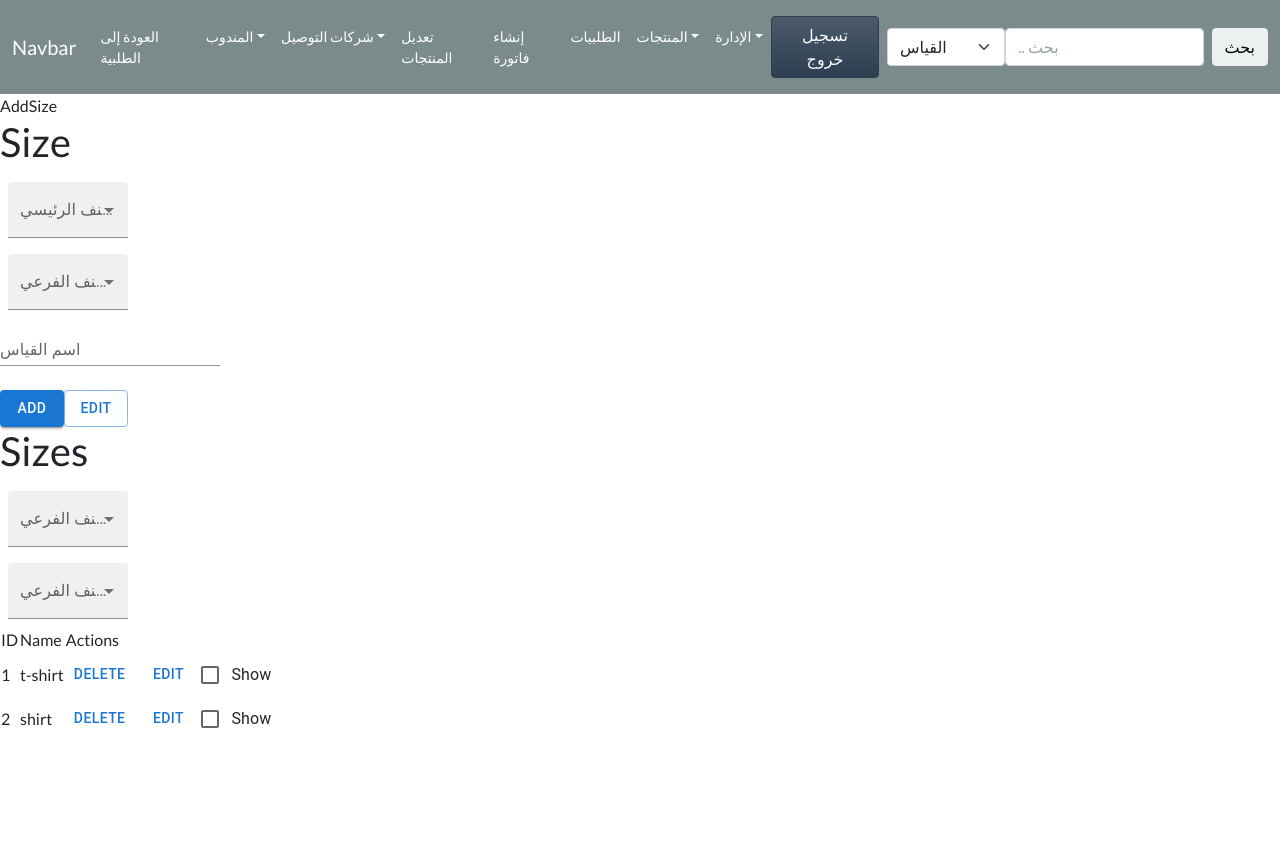
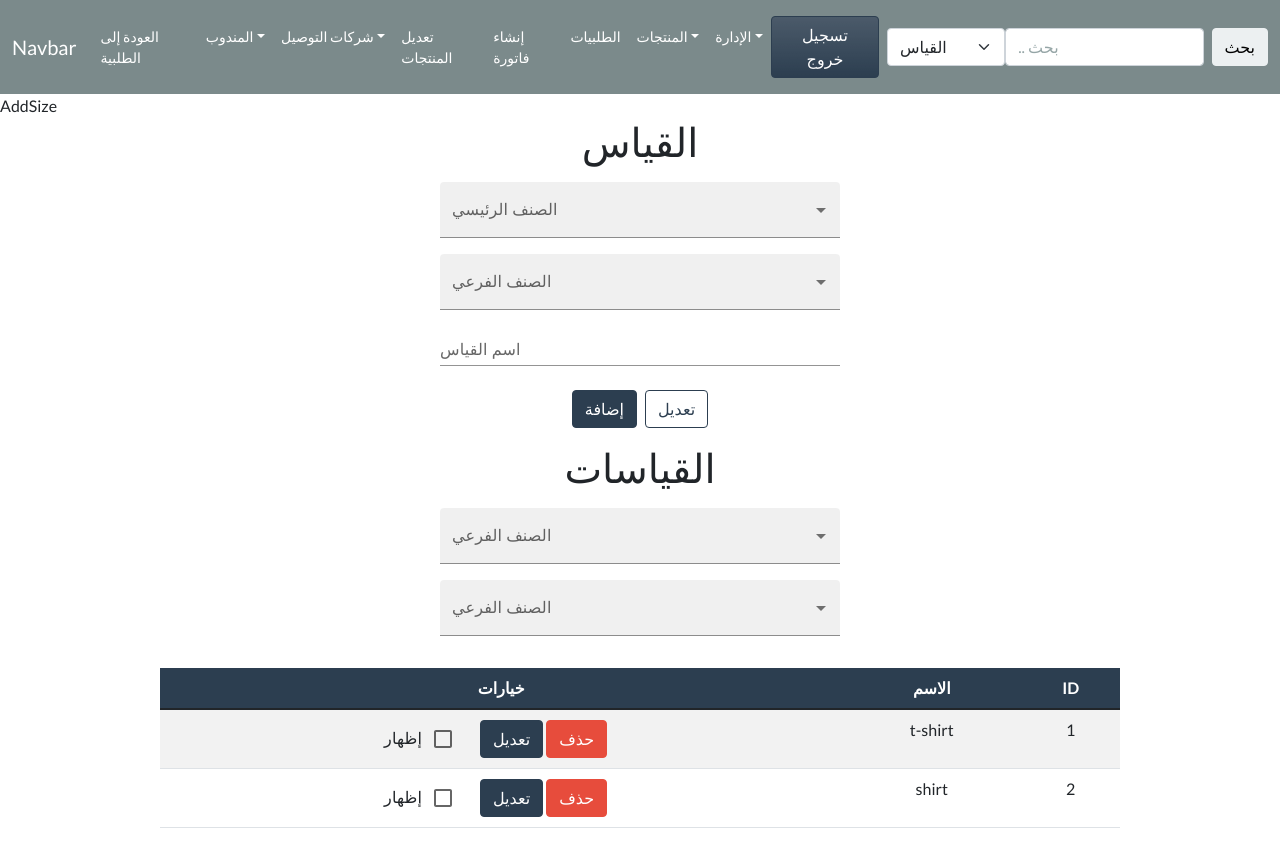
Before and after one commit to MoSaeedNahlous/SAR, a React (Vite) app in the folder sar-client/: page /management/add-size in a window 1280 px wide. Before the commit the page ends 800 px from the top, so only its background shows below. Built offline with nearby package versions, Linux system fonts and the light colour scheme.

Commit message:
Complete management forms & tables

```diff
--- a/sar-client/src/components/ui/forms/city/CityForm.jsx
+++ b/sar-client/src/components/ui/forms/city/CityForm.jsx
@@ -3,11 +3,11 @@ import React from 'react'
 
 const CityForm = () => {
   return (
-       <form>
-          <h2>CityForm</h2>
+       <form className='text-center mb-3'>
+          <h2>أضف مدينة</h2>
           <TextField label="اسم المدينة" variant="standard" />
-          <Button variant="contained" type="submit">Add</Button>
-          <Button variant="outlined" >Edit</Button>
+          <button className='btn btn-primary mx-2' type="submit">إضافة</button>
+          <button className='btn btn-outline-primary mx-2' type="button">تعديل</button>
       </form>
   )
 }
--- a/sar-client/src/components/ui/forms/deliveriesCompany/DeliveriesComapnyForm.jsx
+++ b/sar-client/src/components/ui/forms/deliveriesCompany/DeliveriesComapnyForm.jsx
@@ -3,14 +3,14 @@ import { Button, TextField } from '@mui/material';
 
 const DeliveriesComapnyForm = () => {
   return (
-    <form>
-      <h2>DeliveriesComapny</h2>
+    <form className='text-center'>
+      <h2 className='mb-3'>إضافة شركة توصيل</h2>
 
       <TextField label='اسم الشركة' variant='standard' />
-      <Button variant='contained' type='submit'>
+      <button className='btn btn-primary mx-2' type='submit'>
         Add
-      </Button>
-      <Button variant='outlined'>Edit</Button>
+      </button>
+      <button className='btn btn-outline-primary mx-2'>Edit</button>
     </form>
   );
 };
--- a/sar-client/src/components/ui/forms/deliveriesCost/DeliveryCostForm.jsx
+++ b/sar-client/src/components/ui/forms/deliveriesCost/DeliveryCostForm.jsx
@@ -5,9 +5,9 @@ import { dComs } from '../../tables/deliveriesCosts/dummy-deliveries'
 
 const DeliveryCostForm = () => {
   return (
-      <form>
-      <h2>DeliveryCost</h2>
-      <FormControl variant="filled" sx={{ m: 1, minWidth: 120 }}>
+      <form className='text-center' dir='rtl'>
+      <h2>أجرة التوصيل</h2>
+      <FormControl variant="filled" sx={{ m: 1, minWidth: 400 }}>
         <InputLabel id="demo-simple-select-filled-label">المدينة</InputLabel>
         <Select
           labelId="demo-simple-select-filled-label"
@@ -19,7 +19,7 @@ const DeliveryCostForm = () => {
         </Select>
       </FormControl>
           <br />
-          <FormControl variant="filled" sx={{ m: 1, minWidth: 120 }}>
+          <FormControl variant="filled" sx={{ m: 1, minWidth: 400 }}>
         <InputLabel id="demo-simple-select-filled-label">شركة التوصيل</InputLabel>
         <Select
           labelId="demo-simple-select-filled-label"
@@ -31,11 +31,11 @@ const DeliveryCostForm = () => {
         </Select>
           </FormControl>
           <br />
-      <TextField label="اجرة التوصيل" variant="standard" />
+      <TextField label="اجرة التوصيل" variant="standard" sx={{minWidth: '400px'}}/>
       <br />
       <br />
-          <Button variant="contained" type="submit">Add</Button>
-          <Button variant="outlined" >Edit</Button>
+          <button className="btn btn-primary mx-2" type="submit">أضف</button>
+          <button className="btn btn-outline-primary mx-2" type="button">تعديل</button>
       </form>
   )
 }
--- a/sar-client/src/components/ui/forms/size/SizeForm.jsx
+++ b/sar-client/src/components/ui/forms/size/SizeForm.jsx
@@ -4,9 +4,9 @@ import { cats } from '../categories/dummy-cats'
 
 const SizeForm = () => {
   return (
-      <form>
-      <h2>Size</h2>
-      <FormControl variant="filled" sx={{ m: 1, minWidth: 120 }}>
+      <form className='text-center' dir='rtl'>
+        <h2>القياس</h2>
+        <FormControl variant="filled" sx={{ m: 1, minWidth: 400 }}>
           <InputLabel id="demo-simple-select-filled-label">الصنف الرئيسي</InputLabel>
           <Select
             labelId="demo-simple-select-filled-label"
@@ -18,7 +18,7 @@ const SizeForm = () => {
           </Select>
         </FormControl>
         <br />
-      <FormControl variant="filled" sx={{ m: 1, minWidth: 120 }}>
+        <FormControl variant="filled" sx={{ m: 1, minWidth: 400 }}>
           <InputLabel id="demo-simple-select-filled-label">الصنف الفرعي</InputLabel>
           <Select
             labelId="demo-simple-select-filled-label"
@@ -30,11 +30,12 @@ const SizeForm = () => {
           </Select>
         </FormControl>
             <br />
-          <TextField label="اسم القياس" variant="standard" />
+            <TextField label="اسم القياس" variant="standard" sx={{minWidth: '400px'}}/>
         <br />
         <br />
-          <Button variant="contained" type="submit">Add</Button>
-          <Button variant="outlined" >Edit</Button>
+            <button className='btn btn-outline-primary mx-1' type='button'>تعديل</button>
+            <button className='btn btn-primary mx-1' type="submit">إضافة</button>
+
       </form>
   )
 }
--- a/sar-client/src/components/ui/tables/cities/Cities.jsx
+++ b/sar-client/src/components/ui/tables/cities/Cities.jsx
@@ -4,13 +4,13 @@ import { Button, Checkbox, FormControlLabel } from '@mui/material'
 const Cities = ({data}) => {
   return (
     <div>
-          <h3>Cities </h3>
-          <table>
+          <h3 className='text-center fw-bold mb-3 mt-5'>المدن</h3>
+          <table className='table table-striped w-75 mx-auto' dir='rtl'>
               <thead>
-                  <tr>
-                      <td>ID</td>
-                      <td>Name</td>
-                      <td>Actions</td>
+                  <tr className='bg-primary text-white'>
+                      <th>ID</th>
+                      <th>المدينة</th>
+                      <th className='text-center'>خيارات</th>
                   </tr>
               </thead>
               <tbody>
@@ -18,12 +18,12 @@ const Cities = ({data}) => {
                       <tr>
                           <td>{ cat.id }</td>
                           <td>{ cat.name }</td>
-                          <td><Button>delete</Button> <Button>edit</Button>
+                          <td className='d-flex justify-content-center'><button className='btn btn-danger mx-2'>حذف</button> <button className='btn btn-primary mx-2'>تعديل</button>
                               <FormControlLabel control={
                   <Checkbox
                       name="Show"
                   />
-              } label="Show" />
+              } label="إظهار" />
                           </td>
                       </tr>
                   ))}
--- a/sar-client/src/components/ui/tables/deliveriesCompanies/DeliveriesCompanies.jsx
+++ b/sar-client/src/components/ui/tables/deliveriesCompanies/DeliveriesCompanies.jsx
@@ -3,14 +3,14 @@ import { Button, Checkbox, FormControlLabel } from '@mui/material';
 
 const DeliveriesCompanies = ({ data }) => {
   return (
-    <div>
-      <h3>DeliveriesCompanies </h3>
-      <table>
+    <div className='text-center'>
+      <h3 className='my-4'>شركات التوصيل </h3>
+      <table className='table table-striped w-75 mx-auto mt-2' dir='rtl'>
         <thead>
-          <tr>
-            <td>ID</td>
-            <td>Name</td>
-            <td>Actions</td>
+          <tr className='bg-primary text-white'>
+            <th>ID</th>
+            <th>الاسم</th>
+            <th className='bg-primary text-white'>خيارات</th>
           </tr>
         </thead>
         <tbody>
@@ -18,11 +18,12 @@ const DeliveriesCompanies = ({ data }) => {
             <tr>
               <td>{cat.id}</td>
               <td>{cat.name}</td>
-              <td>
-                <Button>delete</Button> <Button>edit</Button>
+              <td className='d-flex justify-content-center'>
+              <button className='btn btn-danger mx-2'>حذف</button>
+              <button className='btn btn-primary mx-2'>تعديل</button>
                 <FormControlLabel
                   control={<Checkbox name='Show' />}
-                  label='Show'
+                  label='إظهار'
                 />
               </td>
             </tr>
--- a/sar-client/src/components/ui/tables/deliveriesCosts/DeliveriesCosts.jsx
+++ b/sar-client/src/components/ui/tables/deliveriesCosts/DeliveriesCosts.jsx
@@ -3,15 +3,15 @@ import { Button, Checkbox, FormControlLabel } from '@mui/material'
 
 const DeliveriesCosts = ({data}) => {
   return (
-      <div>
-          <h2>DeliveriesCosts</h2>
-          <table>
+      <div className='text-center'>
+          <h2 className='my-5'>أجور التوصيل</h2>
+          <table className='table table-striped w-75 mx-auto mt-2' dir='rtl'>
               <thead>
-                  <tr>
-                      <td>ID</td>
-                      <td>Name</td>
-                      <td>Cost</td>
-                      <td>Actions</td>
+                  <tr className='bg-primary text-white'>
+                      <th>ID</th>
+                      <th>الاسم</th>
+                      <th>التكلفة</th>
+                      <th className="text-center">خيارات</th>
                   </tr>
               </thead>
               <tbody>
@@ -20,12 +20,12 @@ const DeliveriesCosts = ({data}) => {
                           <td>{ cat.id }</td>
                           <td>{ cat.name }</td>
                           <td>{ cat.cost }</td>
-                          <td><Button>delete</Button> <Button>edit</Button>
+                          <td className='d-flex justify-content-center'><button className='btn btn-danger mx-2'>حذف</button> <button className='btn btn-primary mx-2'>تعديل</button>
                               <FormControlLabel control={
                   <Checkbox
                       name="Show"
                   />
-              } label="Show" />
+              } label="إظهار" />
                           </td>
                       </tr>
                   ))}
--- a/sar-client/src/components/ui/tables/sizes/Sizes.jsx
+++ b/sar-client/src/components/ui/tables/sizes/Sizes.jsx
@@ -4,9 +4,9 @@ import { cats } from '../../forms/categories/dummy-cats'
 
 const Sizes = ({data}) => {
   return (
-     <div>
-          <h2>Sizes</h2>
-          <FormControl variant="filled" sx={{ m: 1, minWidth: 120 }}>
+     <div className='text-center mt-3'>
+          <h2>القياسات</h2>
+          <FormControl variant="filled" sx={{ m: 1, minWidth: 400 }}>
             <InputLabel id="demo-simple-select-filled-label">الصنف الفرعي</InputLabel>
             <Select
               labelId="demo-simple-select-filled-label"
@@ -18,7 +18,7 @@ const Sizes = ({data}) => {
             </Select>
           </FormControl>
           <br />
-          <FormControl variant="filled" sx={{ m: 1, minWidth: 120 }}>
+          <FormControl variant="filled" sx={{ m: 1, minWidth: 400 }}>
         <InputLabel id="demo-simple-select-filled-label">الصنف الفرعي</InputLabel>
         <Select
           labelId="demo-simple-select-filled-label"
@@ -30,12 +30,12 @@ const Sizes = ({data}) => {
         </Select>
           </FormControl>
           <br />
-          <table>
-              <thead>
+          <table className='table table-striped w-75 mx-auto mt-4' dir='rtl'>
+              <thead className='bg-primary text-white'>
                   <tr>
-                      <td>ID</td>
-                      <td>Name</td>
-                      <td>Actions</td>
+                      <th>ID</th>
+                      <th>الاسم</th>
+                      <th>خيارات</th>
                   </tr>
               </thead>
               <tbody>
@@ -43,12 +43,12 @@ const Sizes = ({data}) => {
                       <tr>
                           <td>{ target.id }</td>
                           <td>{ target.name }</td>
-                          <td><Button>delete</Button> <Button>edit</Button>
+                          <td><button className='btn btn-danger'>حذف</button> <button className='btn btn-primary'>تعديل</button>
                               <FormControlLabel control={
                   <Checkbox
                       name="Show"
                   />
-              } label="Show" />
+              } label="إظهار" />
                           </td>
                       </tr>
                   ))}
```
Lines whose indentation alone changed are shown as unchanged.
